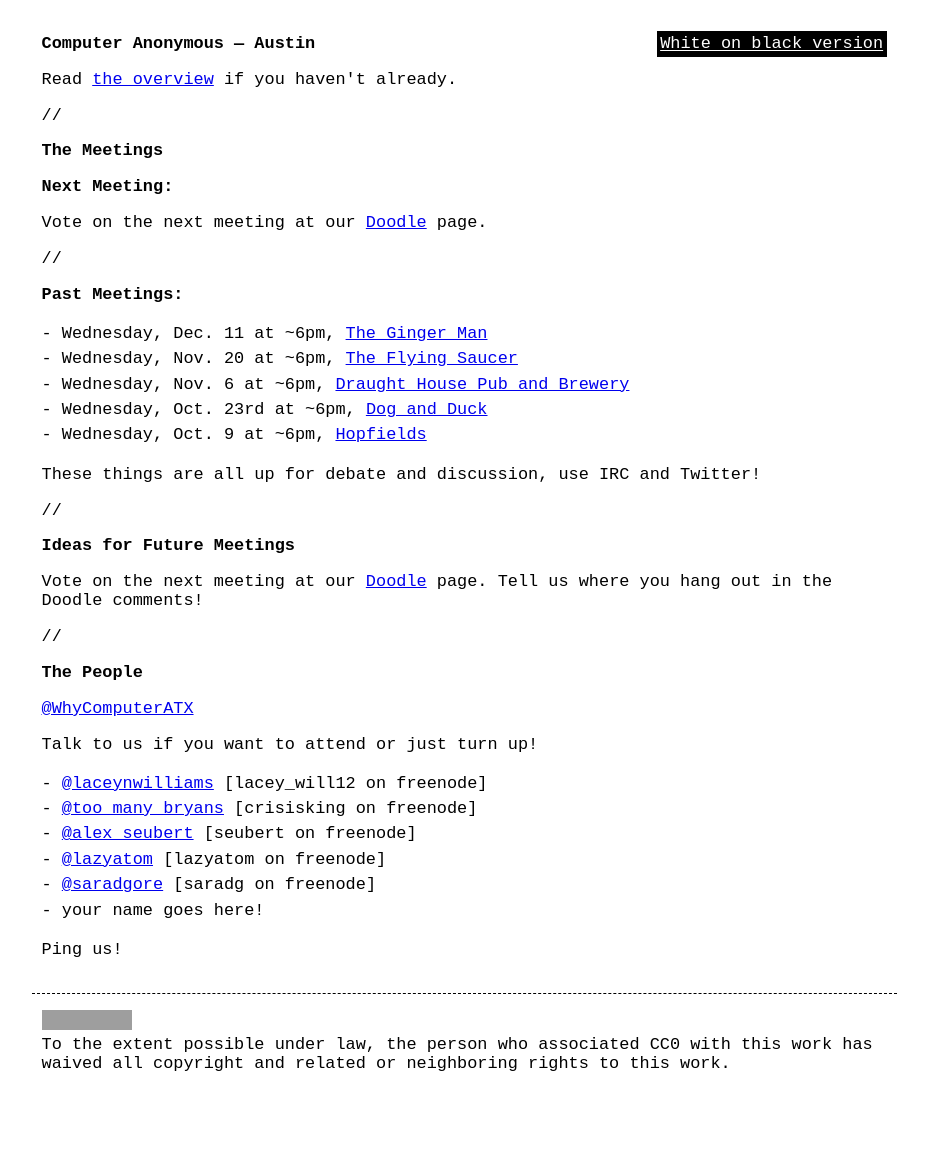
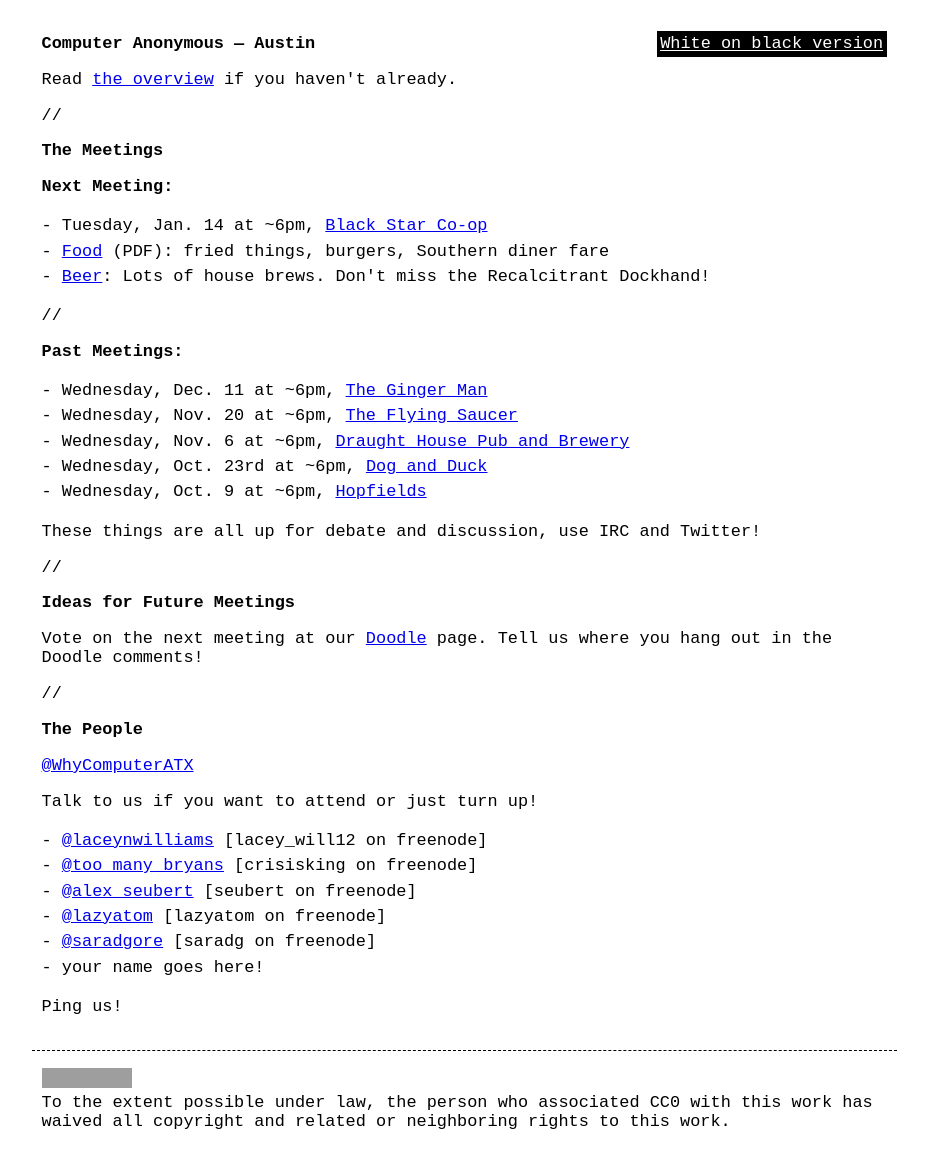
Before and after one commit to computeranonymous/computer, a Jekyll site: the page built from us_austin.html, in a window 1280 px wide. Shown: the whole page, without its empty margins (176-1104 px from the left). Built offline with Jekyll 4.4.1, drawn with Linux system fonts in a browser that asks for light colours; before the commit the page ends 1107 px from its top, so only the background shows below that; grey boxes are pictures that could not be loaded.

Commit message:
Schedule next Austin meetup
Next Tuesday at Blackstar Coop

```diff
--- a/us_austin.html
+++ b/us_austin.html
@@ -12,7 +12,11 @@
 
 <h3>Next Meeting:</h3>
 
-<p>Vote on the next meeting at our <a href="http://doodle.com/nnv6zs8wkuy4s5yy">Doodle</a> page.</p>
+<ul>
+    <li>Tuesday, Jan. 14 at ~6pm, <a href="http://www.blackstar.coop/">Black Star Co-op</a></li>
+    <li><a href="http://www.blackstar.coop/wp-content/uploads/2014/01/Menu-2014-01-06.pdf">Food</a> (PDF): fried things, burgers, Southern diner fare</li>
+    <li><a href="http://www.blackstar.coop/drink/">Beer</a>: Lots of house brews. Don't miss the Recalcitrant Dockhand!</li>
+</ul>
 
 <p>//</p>
 
```
